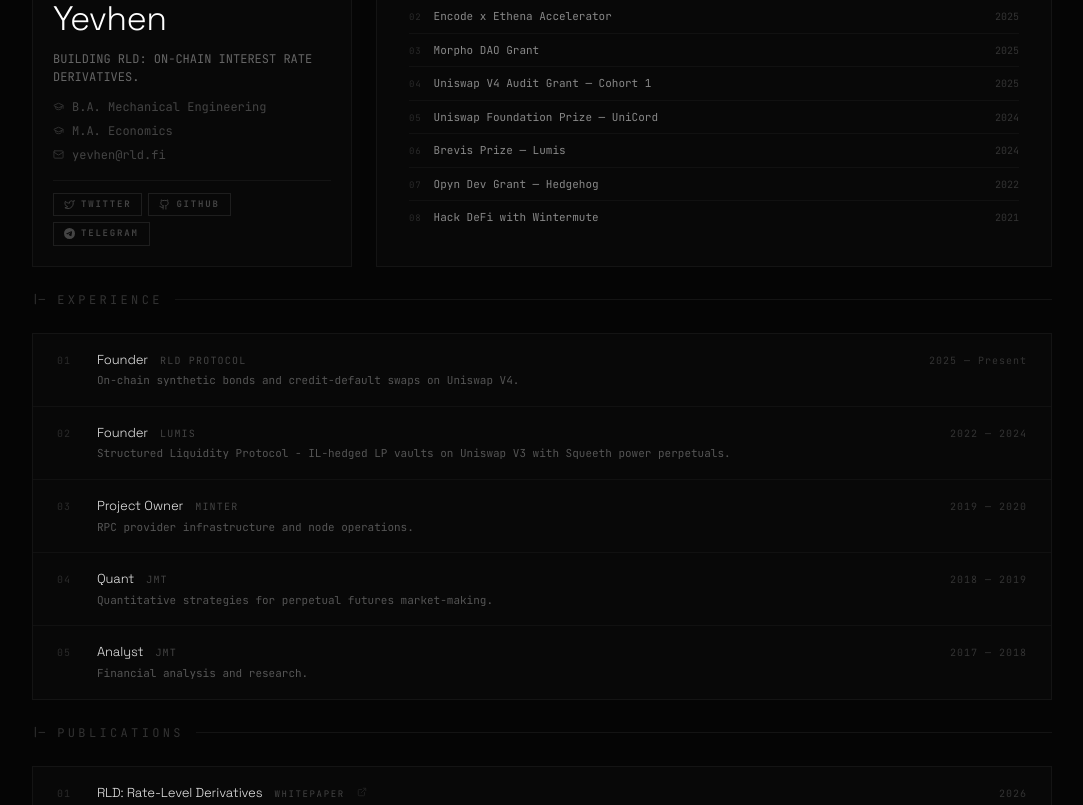
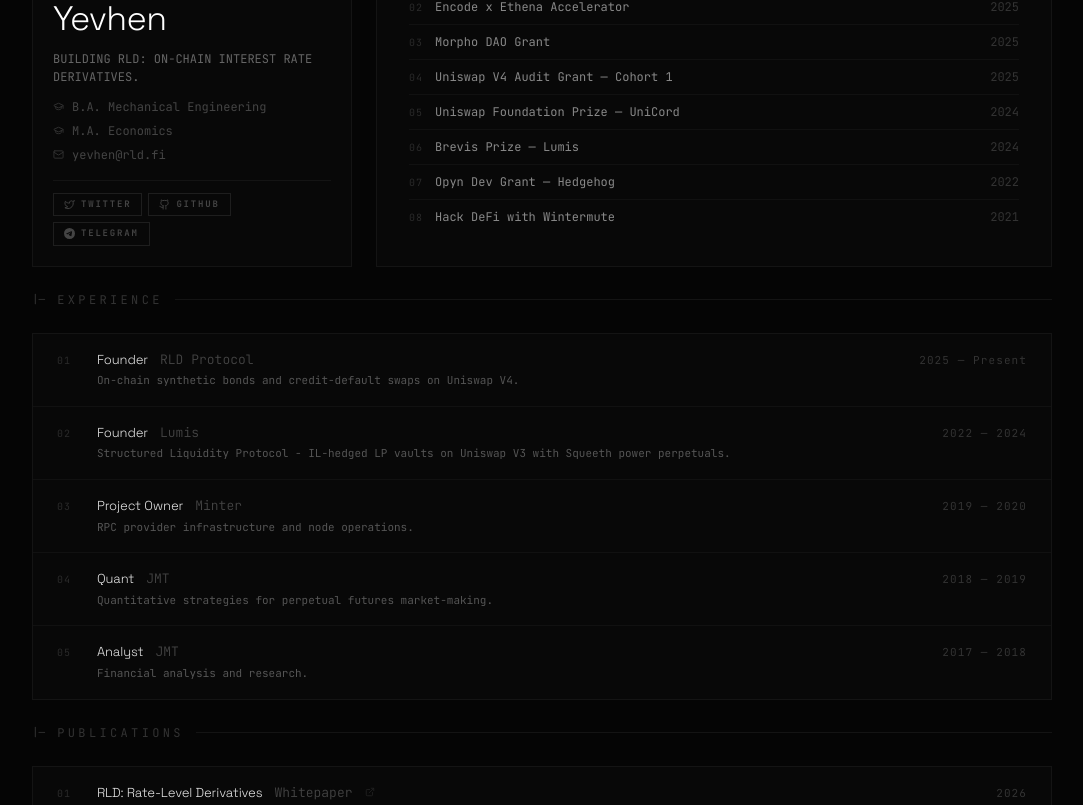
Before and after one commit to leooos33/webpage, a React (Vite) app: page / in a window 1280 px wide. Shown: the part 435-1240 px from the top of the page, without its empty margins (98-1181 px from the left). Built offline with nearby package versions, Linux system fonts and the light colour scheme.

Commit message:
style: update typography and font sizes for founder section elements

```diff
--- a/src/components/Founder.tsx
+++ b/src/components/Founder.tsx
@@ -184,14 +184,14 @@
                     className="flex items-baseline justify-between gap-4 py-2 group"
                   >
                     <div className="flex items-baseline gap-3 min-w-0">
-                      <span className="font-jbm text-[9px] text-[#2a2a2a] tracking-widest flex-shrink-0">
+                      <span className="font-jbm text-[10px] text-[#2a2a2a] tracking-widest flex-shrink-0">
                         {String(i + 1).padStart(2, "0")}
                       </span>
-                      <span className="font-jbm text-[11px] text-[#888] group-hover:text-white transition-colors truncate">
+                      <span className="font-jbm text-[12px] text-[#888] group-hover:text-white transition-colors truncate">
                         {g.title}
                       </span>
                     </div>
-                    <span className="font-jbm text-[10px] text-[#333] flex-shrink-0">{g.date}</span>
+                    <span className="font-jbm text-[12px] text-[#333] flex-shrink-0">{g.date}</span>
                   </a>
                 ))}
               </div>
@@ -216,13 +216,13 @@
                     <span className="font-sg font-light text-white/90 text-[13px] tracking-[-0.01em]">
                       {exp.role}
                     </span>
-                    <span className="font-jbm text-[10px] text-[#444] tracking-[0.12em] uppercase">
+                    <span className="font-jbm text-[#444]  font-light text-[13px]">
                       {exp.org}
                     </span>
                   </div>
                   <p className="font-jbm text-[11px] text-[#555] leading-[1.7] mt-0.5">{exp.description}</p>
                 </div>
-                <span className="font-jbm text-[10px] text-[#333] tracking-[0.1em] flex-shrink-0 hidden sm:block">
+                <span className="font-jbm text-[11px] text-[#333] tracking-[0.1em] flex-shrink-0 hidden sm:block">
                   {exp.period}
                 </span>
               </div>
@@ -252,12 +252,12 @@
                   <span className="font-sg font-light text-white/90 text-[13px] tracking-[-0.01em] group-hover:text-[#ccc] transition-colors">
                     {pub.title}
                   </span>
-                  <span className="font-jbm text-[9px] text-[#444] tracking-[0.18em] uppercase">
+                  <span className="font-jbm text-[#444] font-light text-[13px]">
                     {pub.venue}
                   </span>
                   <ExternalLink size={10} className="text-[#222] group-hover:text-[#555] transition-colors" />
                 </div>
-                <span className="font-jbm text-[10px] text-[#333] tracking-[0.1em] flex-shrink-0 hidden sm:block">
+                <span className="font-jbm text-[11px] text-[#333] tracking-[0.1em] flex-shrink-0 hidden sm:block">
                   {pub.date}
                 </span>
               </a>
```
